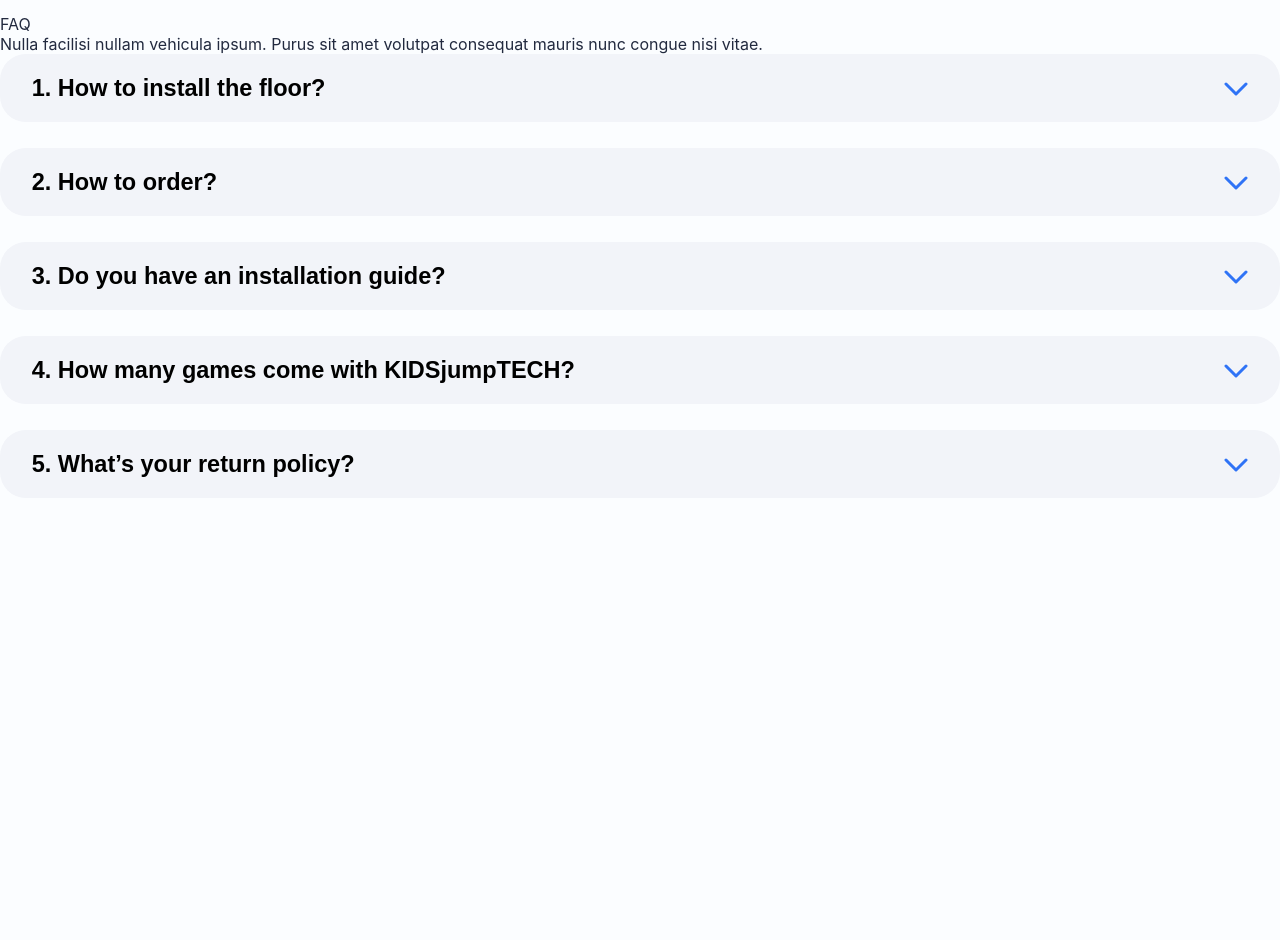
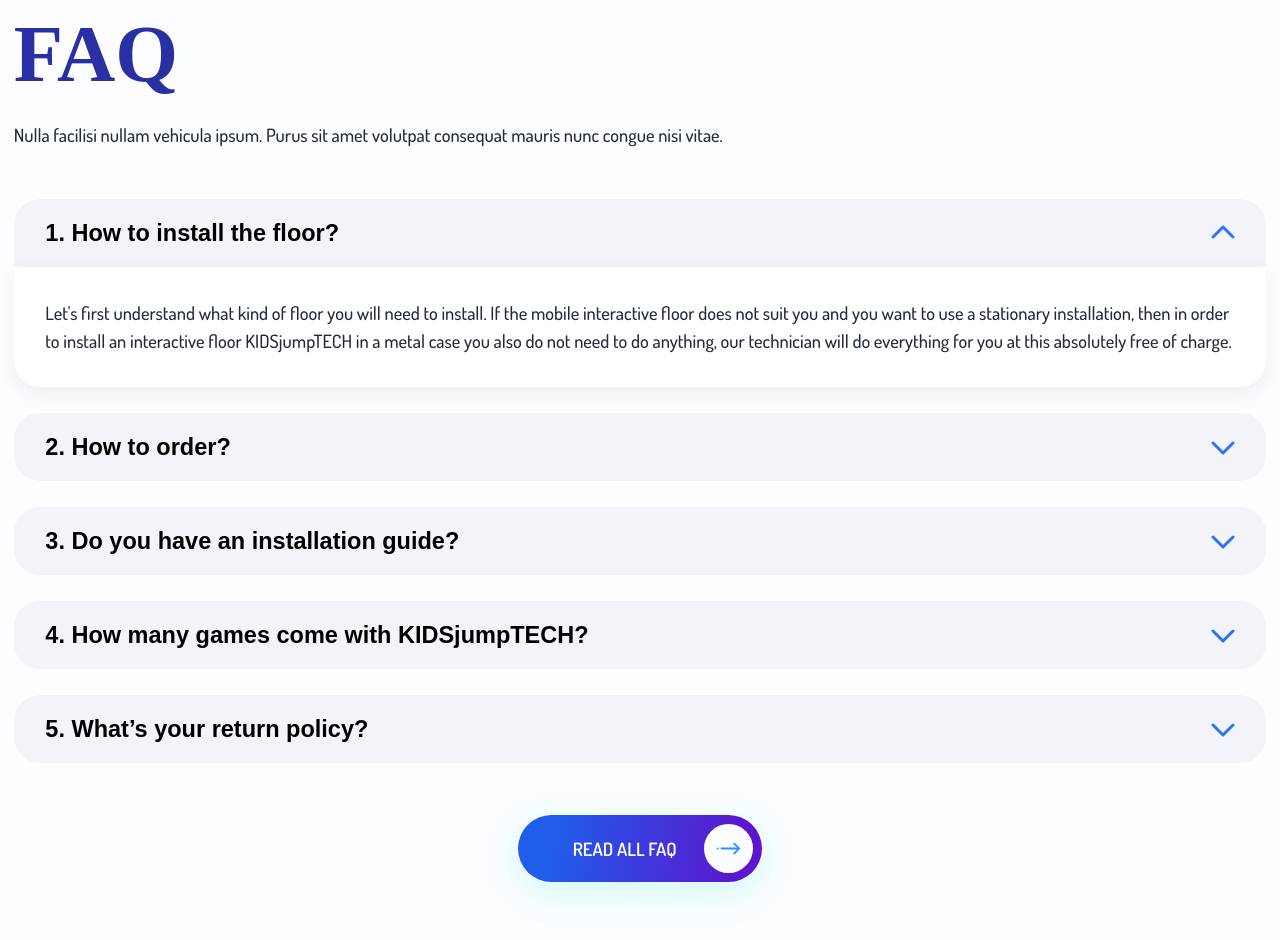
Before and after one commit to OgurtsovArtem/Kids_Jump, a React (Create React App) app: page / in a window 1280 px wide. Shown: the part 10260-11200 px from the top of the page. Before the commit the page ends 10784 px from the top, so only its background shows below. Built offline with nearby package versions, Linux system fonts and the light colour scheme; a web font is replaced by a local one.

Commit message:
completed component

```diff
--- a/src/components/FaqMiniSection/FaqMiniSection.jsx
+++ b/src/components/FaqMiniSection/FaqMiniSection.jsx
@@ -1,6 +1,9 @@
 import Accordion from "../../Ui-Kit/Accordion/Accordion";
+import Button from "../../Ui-Kit/Button/Button";
 
-function FaqMiniSectiono() {
+import "./FaqMiniSection.scss";
+
+function FaqMiniSection() {
   const data = [
     {
       id: 1,
@@ -30,21 +33,23 @@
   ];
   return (
     <section className="faq-mini-section">
-      <div className="faq-mini-section__container">
+      <div className="faq-mini-section__container _container">
         <h2 className="faq-mini-section__title">FAQ</h2>
         <h3 className="faq-mini-section__subtitle">
           Nulla facilisi nullam vehicula ipsum. Purus sit amet volutpat
           consequat mauris nunc congue nisi vitae.
         </h3>
-        <div className="faq-mini-section___lsit">
+        <div className="faq-mini-section__list">
           <Accordion
-            className={"faq-mini-section___accordion-item"}
+            className={"faq-mini-section__accordion-item"}
             list={data}
+            showElementIndex={0}
           />
         </div>
+        <Button className={"faq-mini-section__button"} text={"Read all FAq"} />
       </div>
     </section>
   );
 }
 
-export default FaqMiniSectiono;
+export default FaqMiniSection;
--- a/src/components/FaqMiniSection/FaqMiniSection.scss
+++ b/src/components/FaqMiniSection/FaqMiniSection.scss
@@ -0,0 +1,35 @@
+@import "../../styles/constants.scss";
+@import "../../styles/functions.scss";
+@import "../../styles/mixin.scss";
+
+.faq-mini-section {
+  @include adaptive-value("margin-top", 240, 100, $xxs);
+  @include adaptive-value("margin-bottom", 240, 100, $xxs);
+  &__container {
+  }
+  &__title {
+    font-family: "Lifehack Sans";
+    font-style: normal;
+    font-weight: 800;
+    line-height: 100%;
+    text-transform: uppercase;
+    color: $blueColor500;
+    @include adaptive-value("font-size", 104, 48, $xxs);
+  }
+  &__subtitle {
+    font-style: normal;
+    font-weight: 500;
+    line-height: 155%;
+    @include adaptive-value("font-size", 20, 16, $xxs);
+    @include adaptive-value("margin-top", 30, 20, $xxs);
+  }
+  &__list {
+    @include adaptive-value("margin-top", 60, 35, $xxs);
+  }
+  &__accordion-item {
+  }
+  &__button {
+    margin: 0 auto;
+    @include adaptive-value("margin-top", 60, 40, $xxs);
+  }
+}
```
